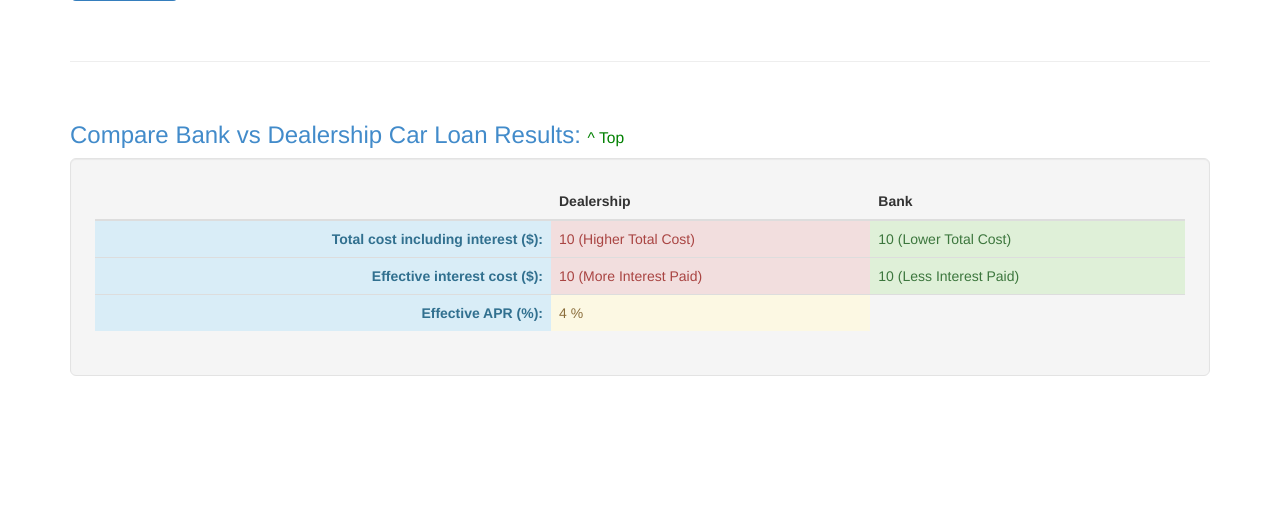
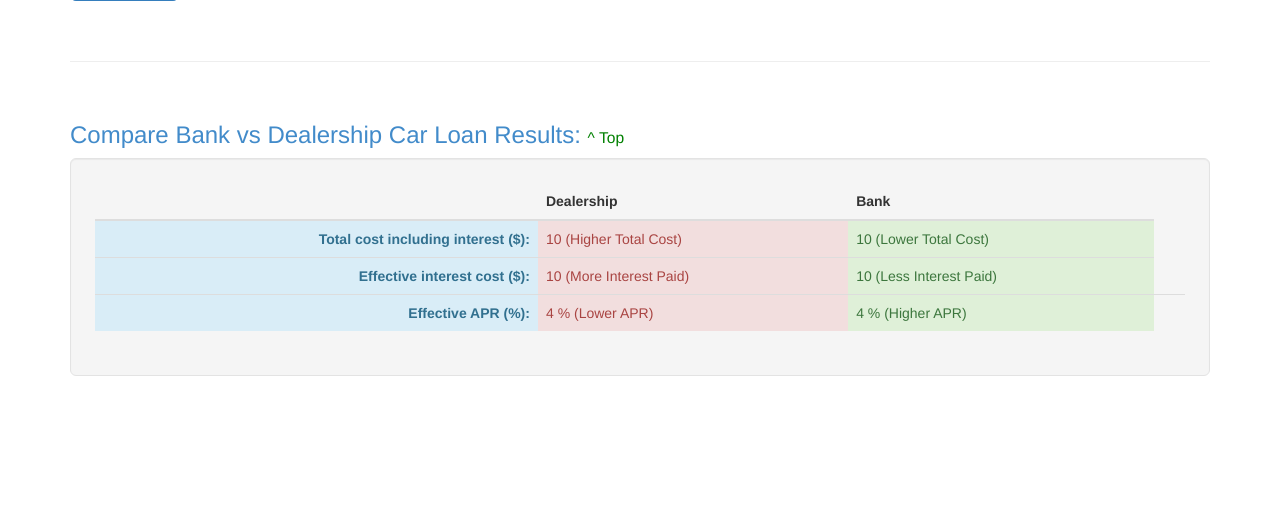
Before and after one commit to blasc147/realcost, a Django app: template realcost/templates/home.html in a window 1280 px wide. Shown: the part 646-1176 px from the top of the page. Run offline with Django 3.2, Linux system fonts and the light colour scheme; tables that the repository leaves empty hold one stand-in row (values such as "Sample post"); the template is opened without the code that fills it: values that come from a table or form of the project are taken from there, most other values are stand-ins (such as "Sample title", 1, 10 or a date in 2020); some libraries are stand-ins or nearby versions.

Commit message:
Display effective APR for bank loan
- populated Effective APR row of Bank row of output table

```diff
--- a/realcost/templates/home.html
+++ b/realcost/templates/home.html
@@ -71,7 +71,13 @@
                     </tr>
                     <tr>
                         <td class="text-right alert-info"><b>Effective APR (%):</b></td>
-                        <td class="alert-warning">{{ real_interest_rate }} %</td>
+                        {% if real_dealership_interest_rate < real_bank_interest_rate %}
+                            <td class="alert-success">{{ real_dealership_interest_rate}} % (Lower APR)</td>
+                            <td class="alert-danger">{{ real_bank_interest_rate}} % (Higher APR)</td>
+                        {% else %}
+                            <td class="alert-danger">{{ real_dealership_interest_rate}} % (Lower APR)</td>
+                            <td class="alert-success">{{ real_bank_interest_rate}} % (Higher APR)</td>
+                        {% endif %}
                         <td></td>
                     </tr>
                     </tbody>
--- a/realcost/views.py
+++ b/realcost/views.py
@@ -25,7 +25,8 @@ def home(request):
             bank_total_cost = round((net_price - rebate) * ((1 + bank_borrowing_rate/bank_compounding_period)**(bank_compounding_period*TERM_YEARS)), 2)
             dealership_total_cost = round(net_price * ((1 + dealership_borrowing_rate/dealership_compounding_period)**(bank_compounding_period*TERM_YEARS)), 2)
 
-            real_interest_rate = round((dealership_compounding_period * ((Decimal(dealership_total_cost)/(net_price - rebate)) ** (1 / (dealership_compounding_period * TERM_YEARS)) - 1)) + (dealership_borrowing_rate * 100), 2)
+            real_bank_interest_rate = round(bank_borrowing_rate * 100, 2)
+            real_dealership_interest_rate = round((dealership_compounding_period * ((Decimal(dealership_total_cost)/(net_price - rebate)) ** (1 / (dealership_compounding_period * TERM_YEARS)) - 1)) + (dealership_borrowing_rate * 100), 2)
 
             bank_total_interest_dollars = round(Decimal(bank_total_cost) - (net_price - rebate), 2)
             dealership_total_interest_dollars = round(Decimal(dealership_total_cost) - (net_price - rebate), 2)
@@ -35,7 +36,8 @@ def home(request):
                                                  'dealership_total_cost': dealership_total_cost,
                                                  'bank_total_interest_dollars': bank_total_interest_dollars,
                                                  'dealership_total_interest_dollars': dealership_total_interest_dollars,
-                                                 'real_interest_rate': real_interest_rate})
+                                                 'real_dealership_interest_rate': real_dealership_interest_rate,
+                                                 'real_bank_interest_rate': real_bank_interest_rate})
     else:
         form = RealCostForm()
     return render(request, 'home.html', {'form': form})
```
